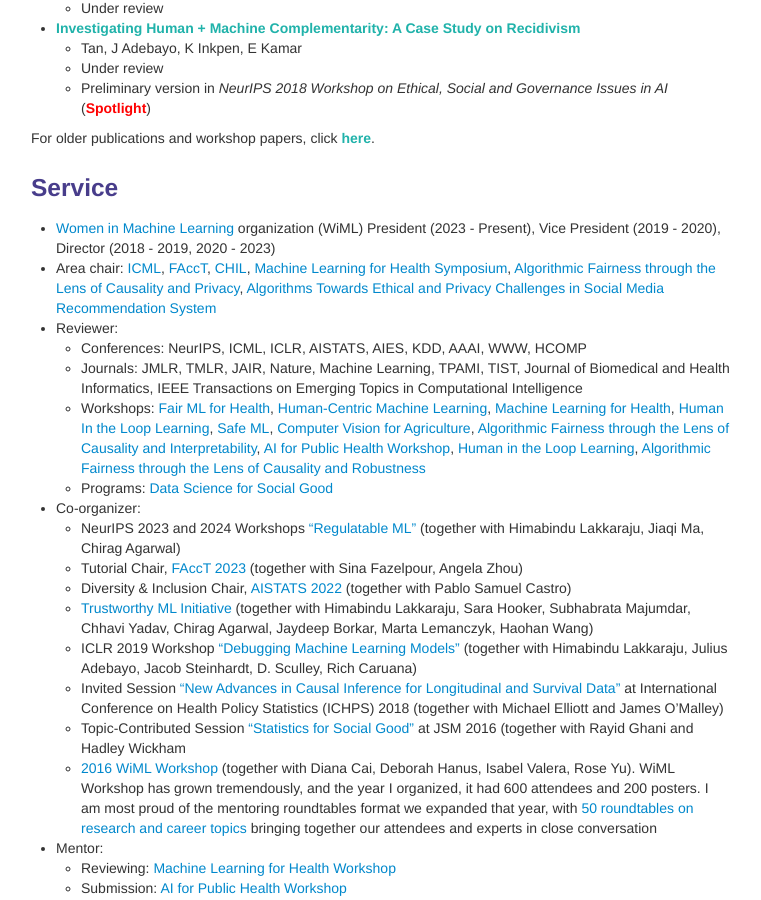
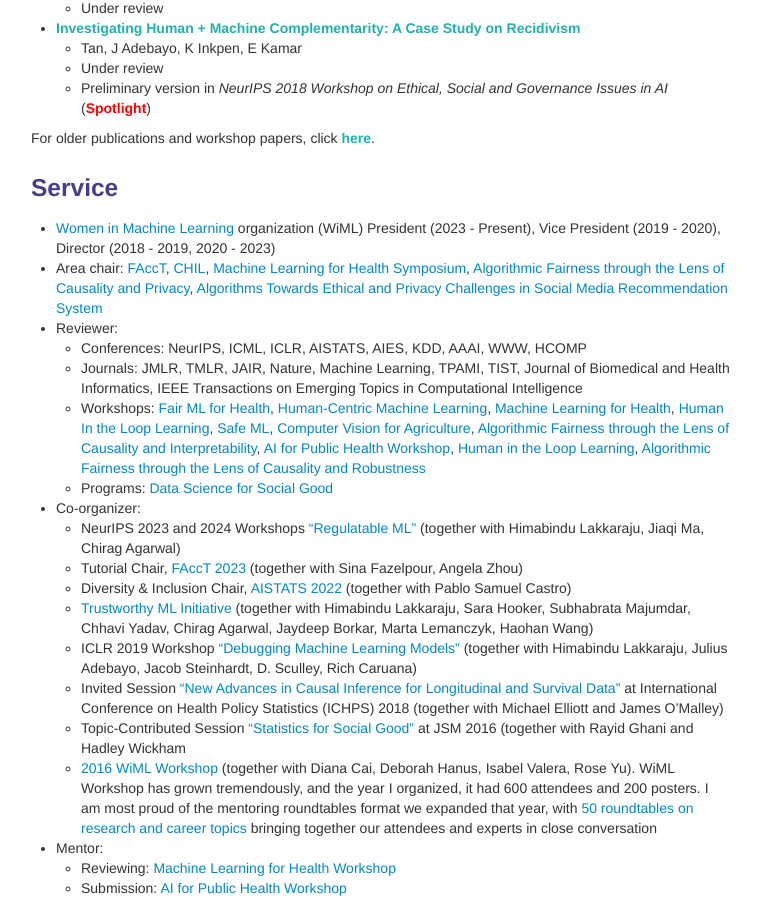
Before and after one commit to shftan/shftan.github.io, a Jekyll site: the page built from index.md, in a window 1280 px wide and 900 px high, scrolled down 2374 px. Shown: the whole window, without its empty margins (259-1020 px from the left). Built offline with Jekyll 4.4.1, drawn with Linux system fonts in a browser that asks for light colours.

Commit message:
Update index.md

```diff
--- a/index.md
+++ b/index.md
@@ -124,7 +124,7 @@ For older publications and workshop papers, click <a class="paper" href="olderpu
 <div class="row-fluid" id="service"><h3>Service</h3>
 </div>
 - [Women in Machine Learning](https://wimlworkshop.org) organization (WiML) President (2023 - Present), Vice President (2019 - 2020), Director (2018 - 2019, 2020 - 2023)
-- Area chair: [ICML](https://icml.cc/), [FAccT](https://facctconference.org/index.html), [CHIL](https://www.chilconference.org/), [Machine Learning for Health Symposium](https://ml4health.github.io), [Algorithmic Fairness through the Lens of Causality and Privacy](https://www.afciworkshop.org/), [Algorithms Towards Ethical and Privacy Challenges in Social Media Recommendation System](https://sites.google.com/view/aesm2022/home)
+- Area chair: [FAccT](https://facctconference.org/index.html), [CHIL](https://www.chilconference.org/), [Machine Learning for Health Symposium](https://ml4health.github.io), [Algorithmic Fairness through the Lens of Causality and Privacy](https://www.afciworkshop.org/), [Algorithms Towards Ethical and Privacy Challenges in Social Media Recommendation System](https://sites.google.com/view/aesm2022/home)
 - Reviewer:
   - Conferences: NeurIPS, ICML, ICLR, AISTATS, AIES, KDD, AAAI, WWW, HCOMP
   - Journals: JMLR, TMLR, JAIR, Nature, Machine Learning, TPAMI, TIST, Journal of Biomedical and Health Informatics, IEEE Transactions on Emerging Topics in Computational Intelligence
```
